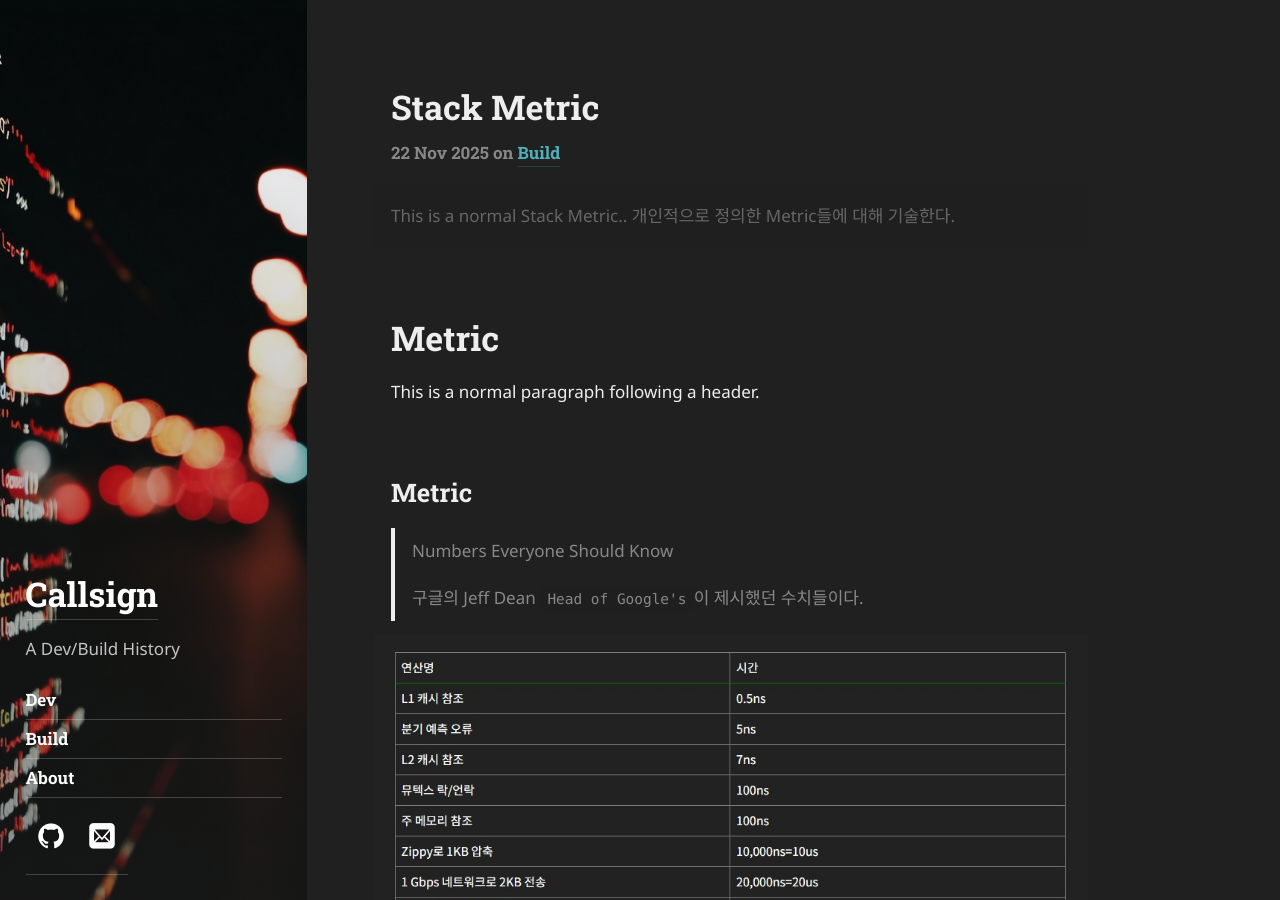
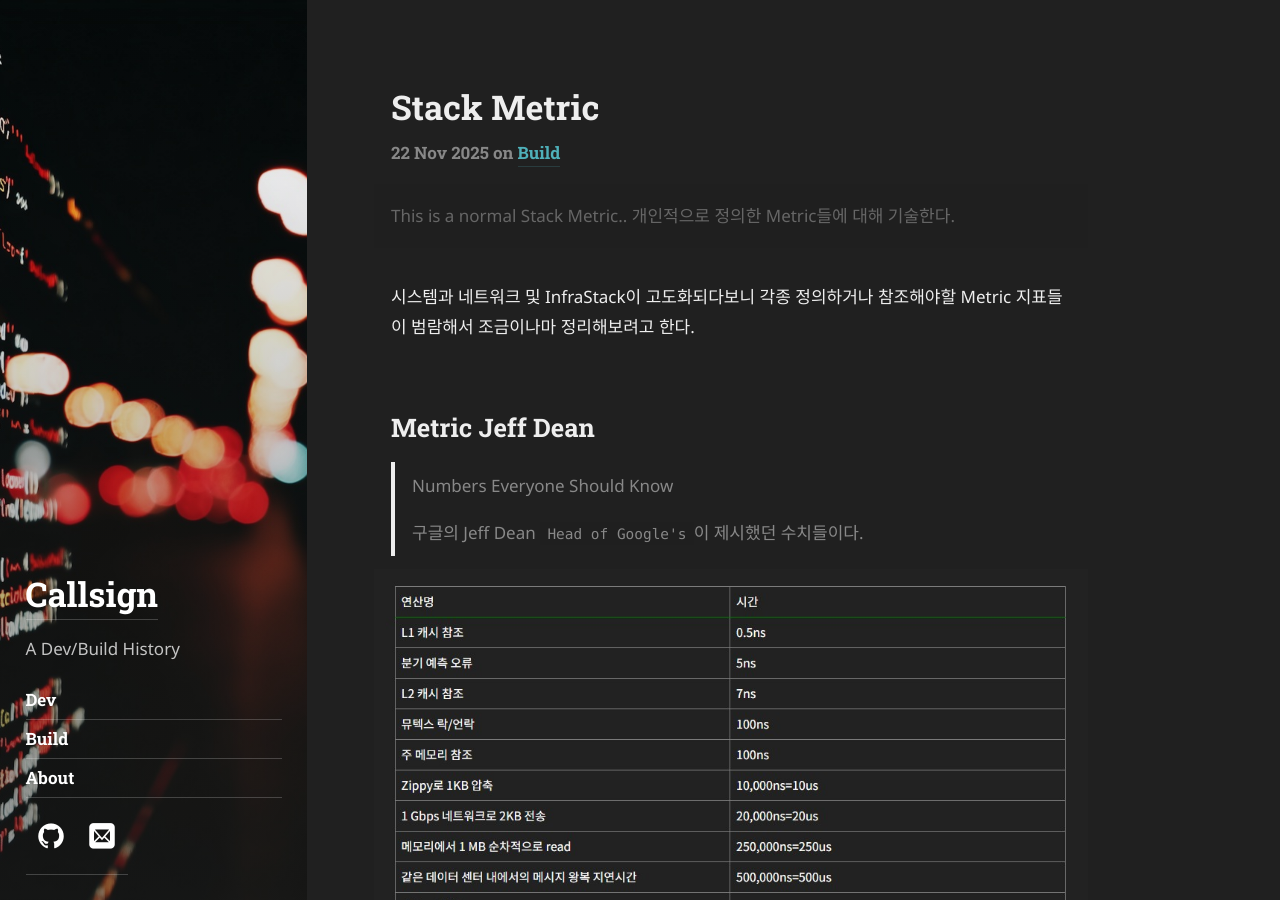
Before and after one commit to callsign88/callsign88.github.io, a Jekyll site: the page built from _posts/2025-11-22-example-content.md, in a window 1280 px wide and 900 px high. Built offline with Jekyll 4.4.1, drawn with Linux system fonts in a browser that asks for light colours; some web fonts are replaced.

Commit message:
Update: Refine Google API post formatting and add Metric intro

```diff
--- a/_posts/2025-11-22-example-content.md
+++ b/_posts/2025-11-22-example-content.md
@@ -6,13 +6,11 @@ description: >
 tags: [Build]
 ---
 
+시스템과 네트워크 및 InfraStack이 고도화되다보니 각종 정의하거나 참조해야할 Metric 지표들이 범람해서 조금이나마 정리해보려고 한다.
 
 
-# Metric
 
-This is a normal paragraph following a header.
-
-## Metric
+## Metric Jeff Dean
 
 > Numbers Everyone Should Know
 >
```
Also changed, not shown: _posts/2025-11-17-hydejacks-new-design.md (+4 -2 lines).
